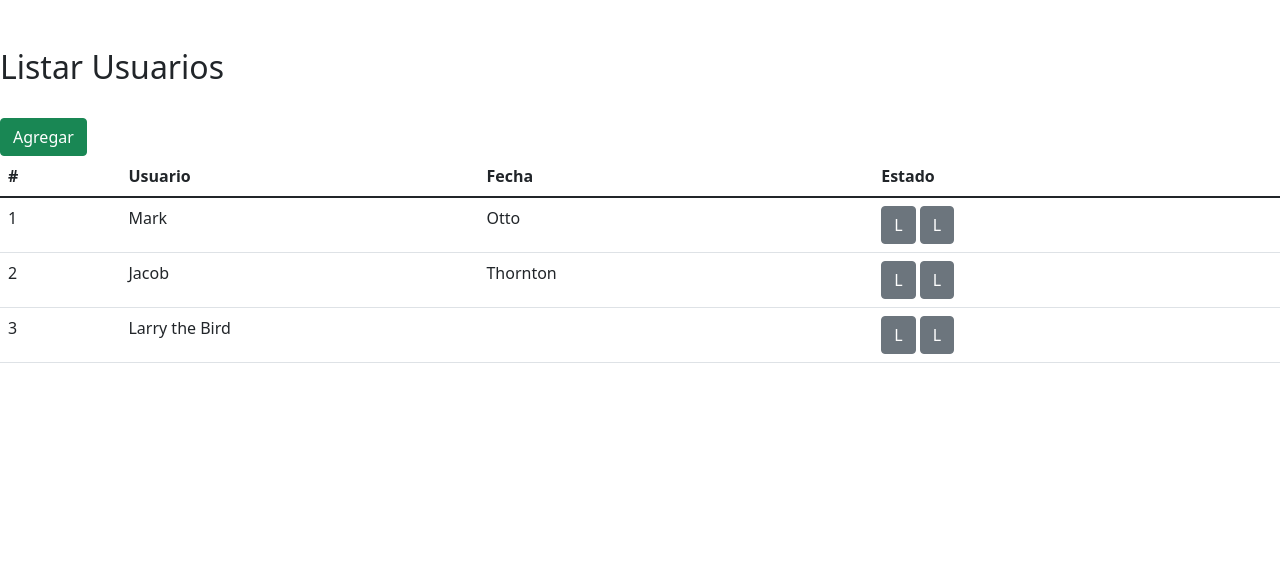
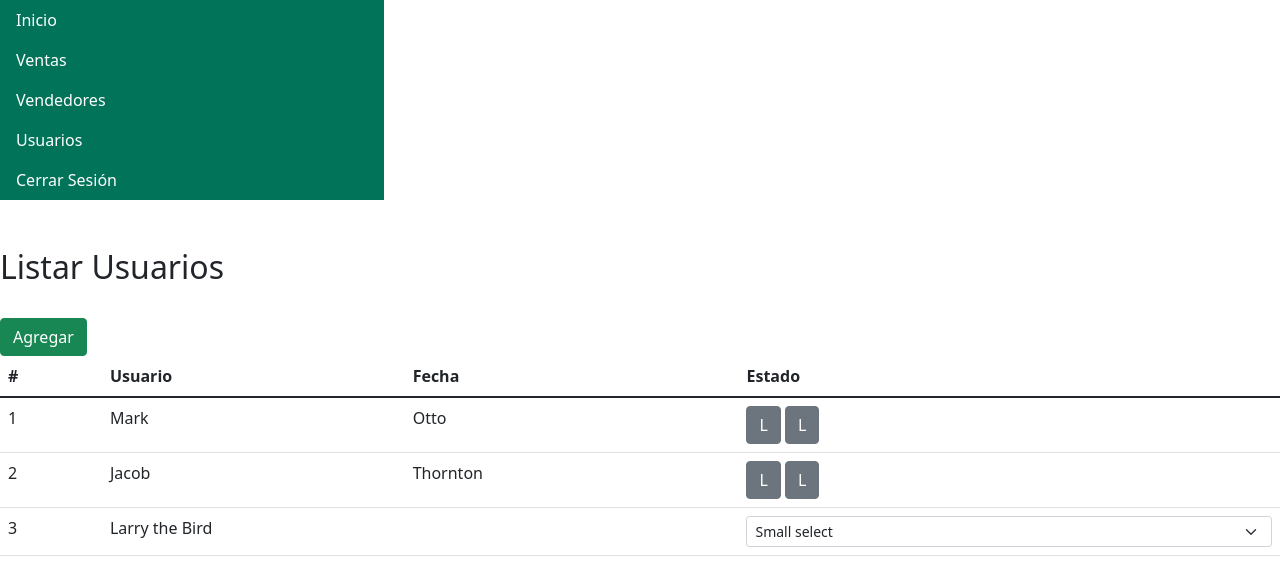
Before and after one commit to Felipe2509/gestionUsuarios, a React (Create React App) app: page / in a window 1280 px wide. Shown: the top 586 px of the page. Built offline with nearby package versions, Linux system fonts and the light colour scheme.

Commit message:
first commit creacion del repositorio

```diff
--- a/src/App.js
+++ b/src/App.js
@@ -6,11 +6,13 @@ import {
 } from 'react-router-dom';
 import './App.css';
 import 'bootstrap/dist/css/bootstrap.min.css';
+import Navegador from './shared/Navegador'
 import Usuarios from './gestionUsuarios/pages/Usuarios'
 
 const App = () => {
   return (
     <Router>
+      <Navegador/>
       <Switch>
         <Route path="/" exact>
           <Usuarios/>
--- a/src/gestionUsuarios/components/ListarUsuarios.js
+++ b/src/gestionUsuarios/components/ListarUsuarios.js
@@ -1,5 +1,6 @@
 import React from 'react';
 import Table from 'react-bootstrap/Table';
+import Form from 'react-bootstrap/Form'
 import Buttons from './Buttons'
 
 const ListarUsuarios = () => {
@@ -30,7 +31,11 @@ const ListarUsuarios = () => {
                 <tr>
                   <td>3</td>
                   <td colSpan="2">Larry the Bird</td>
-                  <td><Buttons /></td>
+                  <td>
+                    <Form.Select size="sm">
+                    <option>Small select</option>
+                    </Form.Select>
+                    </td>
                 </tr>
               </tbody>
             </Table>
--- /dev/null
+++ b/src/shared/Navegador.js
@@ -0,0 +1,19 @@
+import React from 'react';
+import Nav from 'react-bootstrap/Nav';
+import Container from 'react-bootstrap/Container';
+import "./Shared.css"
+const Navegador = () => {
+    return (
+        <React.Fragment>
+            <Nav defaultActiveKey="/" className="flex-column bg-color">
+            <Nav.Link className="color-text" eventKey="link-1">Inicio</Nav.Link>
+            <Nav.Link className="color-text" eventKey="link-2">Ventas</Nav.Link>
+            <Nav.Link className="color-text" eventKey="link-2">Vendedores</Nav.Link>
+            <Nav.Link className="color-text" href="/home">Usuarios</Nav.Link>
+            <Nav.Link className="color-text" eventKey="link-2">Cerrar Sesión</Nav.Link>
+            </Nav>
+        </React.Fragment>
+    )
+}
+
+export default Navegador;
--- /dev/null
+++ b/src/shared/Shared.css
@@ -0,0 +1,10 @@
+.bg-color {
+    background-color: #017359 !important;
+    width:30%;
+    height:100% !important;
+}
+
+.color-text {
+
+    color: #ffffff !important;
+}
```
Also changed, not shown: src/gestionUsuarios/components/Contenedor.js (deleted, +0 -27 lines), src/gestionUsuarios/components/Navegador.js (deleted, +0 -18 lines).
